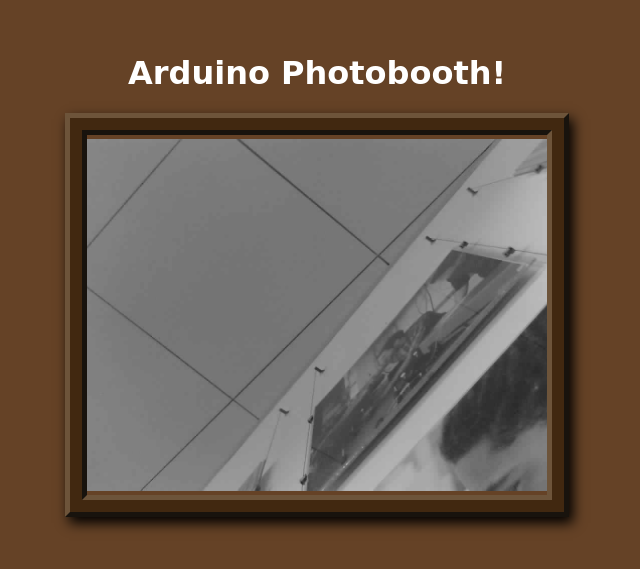
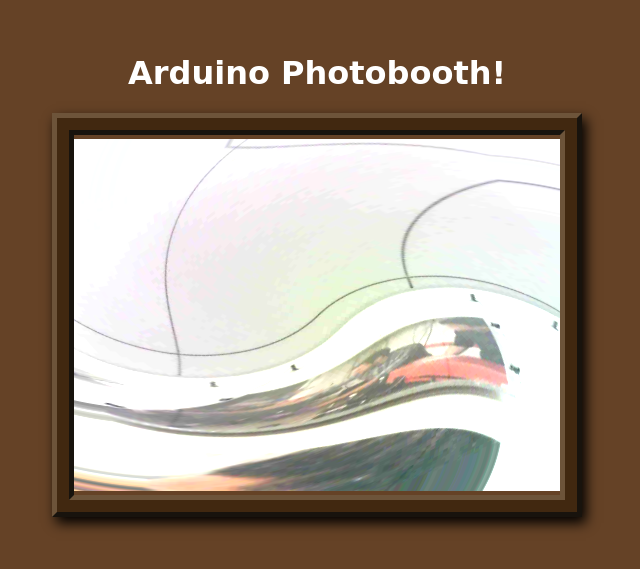
Before and after one commit to nicholasvadasz/arduino-photo-booth, a React (Create React App) app: page / in a window 1280 px wide. Shown: the part 125-694 px from the top of the page, without its empty margins (323-963 px from the left). Built offline with nearby package versions, Linux system fonts and the light colour scheme.

Commit message:
variable use as brightness and saturation

```diff
--- a/src/App.tsx
+++ b/src/App.tsx
@@ -7,13 +7,26 @@ function App() {
   const [variables, setVariables] = useState([0, 0]);
   const [version, setVersion] = useState("grayscale");
 
+  const mapper = (value: number) => {
+    switch (value) {
+      case 0:
+        return "grayscale";
+      case 1:
+        return "swirl";
+      case 2:
+        return "mirror";
+      default:
+        return "swirl";
+    }
+  }
+
   useEffect(() => {
     fetch("/variables.txt")
       .then((response) => response.text())
       .then((text) => {
         const variables = text.split(" ");
-        setVariables([variables[0] as unknown as number, variables[1] as unknown as number]);
-        //setVersion(variables[2].trim());
+        setVersion(mapper(variables[0].trim() as unknown as number));
+        setVariables([variables[1].trim() as unknown as number, variables[2].trim() as unknown as number]);
       });
   }, []);
 
@@ -22,8 +35,8 @@ function App() {
       <h1 style={{ fontFamily: "Comic Sans MS" }}>Arduino Photobooth!</h1>
       <div className="outerBevel">
         <div className="flatSurface">
-          <div className="innerBevel" style={{ height: "45vh", width: "36vw" }}>
-            <ShaderImage imagePath="/image.jpg" version={version} />
+          <div className="innerBevel" style={{ height: "45vh", width: "38vw" }}>
+            <ShaderImage imagePath="/image.jpg" version={version} variables={variables}/>
           </div>
         </div>
       </div>
--- a/src/ShaderImage.tsx
+++ b/src/ShaderImage.tsx
@@ -3,11 +3,17 @@ import { Canvas } from '@react-three/fiber';
 import { TextureLoader } from 'three';
 import { Plane } from '@react-three/drei';
 
-const ShaderImage = ({ imagePath, version }: { imagePath: string, version: string }) => {
+const ShaderImage = ({ imagePath, version, variables }: { imagePath: string, version: string, variables: number[] }) => {
 
-const grayscale = {
+// [0.0, 2.0] values for brightness and saturation
+const brightness = variables[0] / 500;
+const saturation = variables[1] / 500;
+
+const baseShader = {
   uniforms: {
     uTexture: { value: new TextureLoader().load(imagePath) },
+    uBrightness: { value: brightness },
+    uSaturation: { value: saturation },
   },
   vertexShader: `
     varying vec2 vUv;
@@ -16,68 +22,86 @@ const grayscale = {
       gl_Position = projectionMatrix * modelViewMatrix * vec4(position, 1.0);
     }
   `,
+};
+
+const adjustImage = `
+  vec3 adjustBrightness(vec3 color, float brightness) {
+    return color * brightness;
+  }
+
+  vec3 adjustSaturation(vec3 color, float saturation) {
+    float gray = dot(color, vec3(0.299, 0.587, 0.114));
+    return mix(vec3(gray), color, saturation);
+  }
+`;
+
+const grayscale = {
+  ...baseShader,
   fragmentShader: `
     precision mediump float;
     varying vec2 vUv;
     uniform sampler2D uTexture;
+    uniform float uBrightness;
+    uniform float uSaturation;
+
+    ${adjustImage}
+
     void main() {
       vec4 color = texture2D(uTexture, vUv);
-        float gray = dot(color.rgb, vec3(0.299, 0.587, 0.114));
+      vec3 adjustedColor = adjustBrightness(color.rgb, uBrightness);
+      adjustedColor = adjustSaturation(adjustedColor, uSaturation);
+      float gray = dot(adjustedColor, vec3(0.299, 0.587, 0.114));
       gl_FragColor = vec4(vec3(gray), color.a);
     }
   `
 };
 
 const swirl = {
-    uniforms: {
-      uTexture: { value: new TextureLoader().load(imagePath) },
-    },
-    vertexShader: `
-      varying vec2 vUv;
-      void main() {
-        vUv = uv;
-        gl_Position = projectionMatrix * modelViewMatrix * vec4(position, 1.0);
-      }
-    `,
+  ...baseShader,
   fragmentShader: `
     precision mediump float;
     varying vec2 vUv;
     uniform sampler2D uTexture;
+    uniform float uBrightness;
+    uniform float uSaturation;
+
+    ${adjustImage}
+
     void main() {
       vec2 center = vec2(0.5, 0.5);
       vec2 offset = vUv - center;
       float distance = length(offset);
-        float angle = distance * 10.0;
+      float angle = distance * 2.0;
       vec2 rotatedUv = vec2(
         cos(angle) * offset.x - sin(angle) * offset.y,
         sin(angle) * offset.x + cos(angle) * offset.y
       ) + center;
       vec4 color = texture2D(uTexture, rotatedUv);
-        gl_FragColor = color;
+      vec3 adjustedColor = adjustBrightness(color.rgb, uBrightness);
+      adjustedColor = adjustSaturation(adjustedColor, uSaturation);
+      gl_FragColor = vec4(adjustedColor, color.a);
     }
   `
 };
 
 const mirror = {
-    uniforms: {
-      uTexture: { value: new TextureLoader().load(imagePath) }
-    },
-    vertexShader: `
-      varying vec2 vUv;
-      void main() {
-        vUv = uv;
-        gl_Position = projectionMatrix * modelViewMatrix * vec4(position, 1.0);
-      }
-    `,
+  ...baseShader,
   fragmentShader: `
     precision mediump float;
     varying vec2 vUv;
     uniform sampler2D uTexture;
+    uniform float uBrightness;
+    uniform float uSaturation;
+
+    ${adjustImage}
+
     void main() {
       float mirroredX = vUv.x > 0.5 ? 1.0 - vUv.x : vUv.x;
       vec2 mirroredUv = vec2(mirroredX, vUv.y);
       vec4 color = texture2D(uTexture, mirroredUv);
-        gl_FragColor = color;
+      vec3 adjustedColor = adjustBrightness(color.rgb, uBrightness);
+      adjustedColor = adjustSaturation(adjustedColor, uSaturation);
+      gl_FragColor = vec4(adjustedColor, color.a);
     }
   `
 };
--- a/src/index.css
+++ b/src/index.css
@@ -5,6 +5,7 @@ body {
     sans-serif;
   -webkit-font-smoothing: antialiased;
   -moz-osx-font-smoothing: grayscale;
+  background-color: rgb(101, 66, 38);
 }
 
 code {
```
Also changed, not shown: captured_image.jpg (deleted), public/variables.txt, serial_data.txt (deleted). Lines whose indentation alone changed are shown as unchanged.
